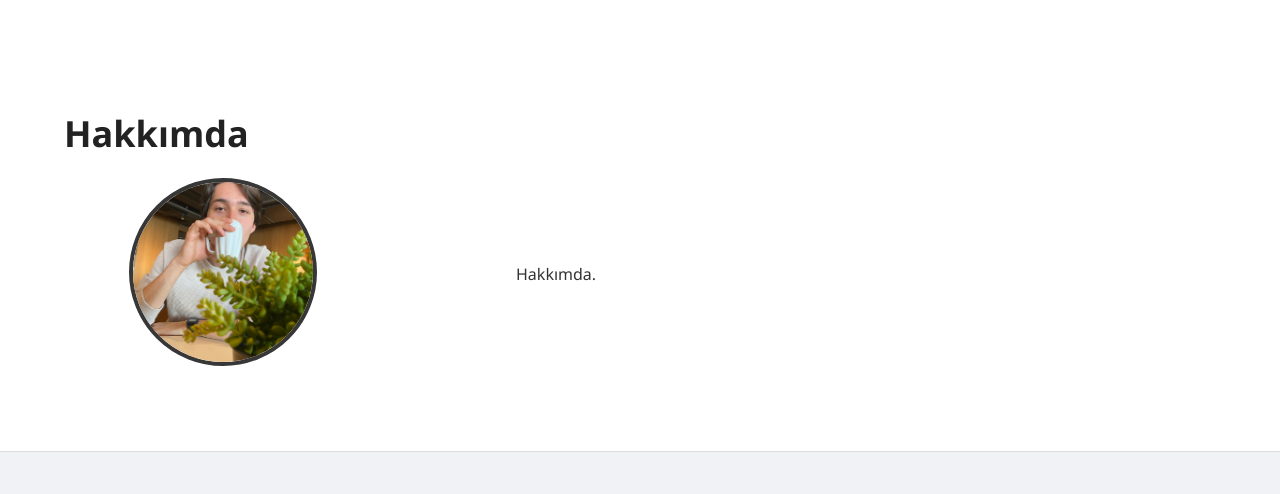
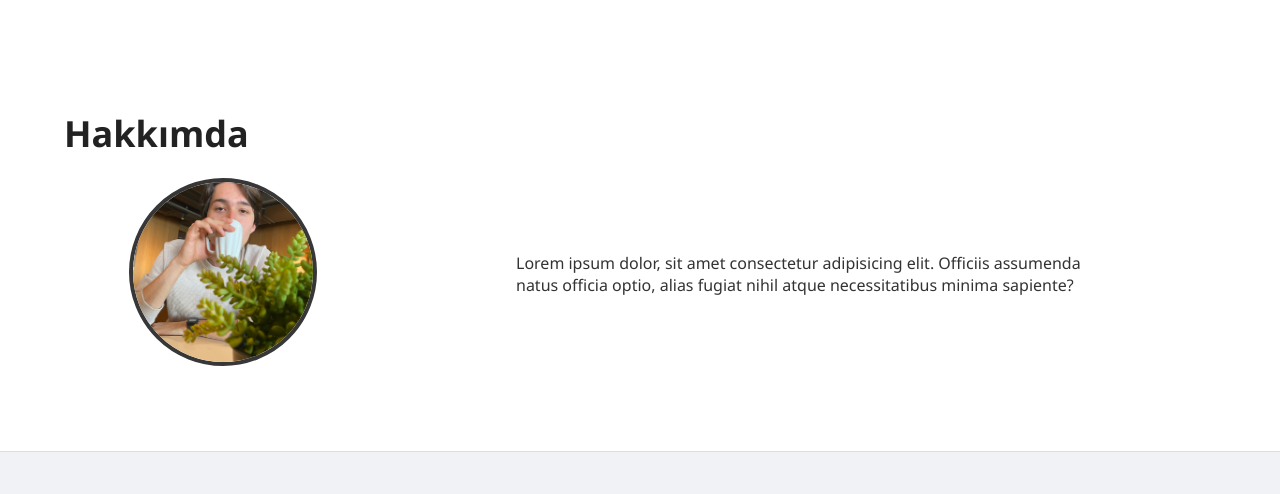
Before and after one commit to josepyt/-portfolio, a PHP site: page / in a window 1280 px wide. Shown: the part 446-940 px from the top of the page. Run offline with PHP 8.4, Linux system fonts and the light colour scheme.

Commit message:
last commit before the change the contents

```diff
--- a/index.php
+++ b/index.php
@@ -77,7 +77,7 @@ $conn->close();
                     <img src="pp.jpg" alt="Profil Fotoğrafı">
                 </div>
                 <div class="about-text">
-                    <p>Hakkımda.</p>
+                    <p>Lorem ipsum dolor, sit amet consectetur adipisicing elit. Officiis assumenda natus officia optio, alias fugiat nihil atque necessitatibus minima sapiente?</p>
                 </div>
             </div>
         </div>
```
